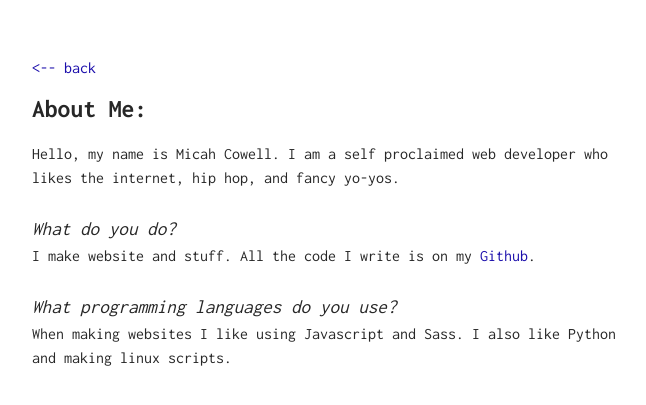
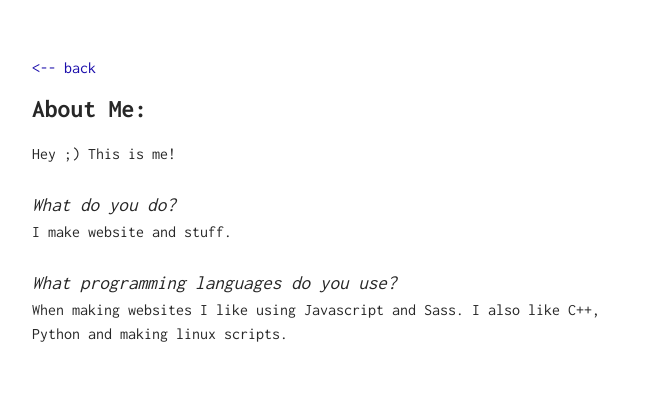
Before and after one commit to l19ux/l19ux.github.io, a Jekyll site: the page built from me/index.md, in a window 1280 px wide. Shown: the top 405 px of the page, without its empty margins (308-954 px from the left). Built offline with Jekyll 4.4.1, drawn with Linux system fonts in a browser that asks for light colours.

Commit message:
Update index.md

```diff
--- a/me/index.md
+++ b/me/index.md
@@ -2,10 +2,10 @@
 layout: about
 ---
 
-Hello, my name is Micah Cowell. I am a self proclaimed web developer who likes the internet, hip hop, and fancy yo-yos.
+Hey ;) This is me!
 
 # What do you do?
-I make website and stuff. All the code I write is on my [Github](https://github.com/getmicah).
+I make website and stuff.
 
 # What programming languages do you use?
-When making websites I like using Javascript and Sass. I also like Python and making linux scripts.
+When making websites I like using Javascript and Sass. I also like C++, Python and making linux scripts.
```
